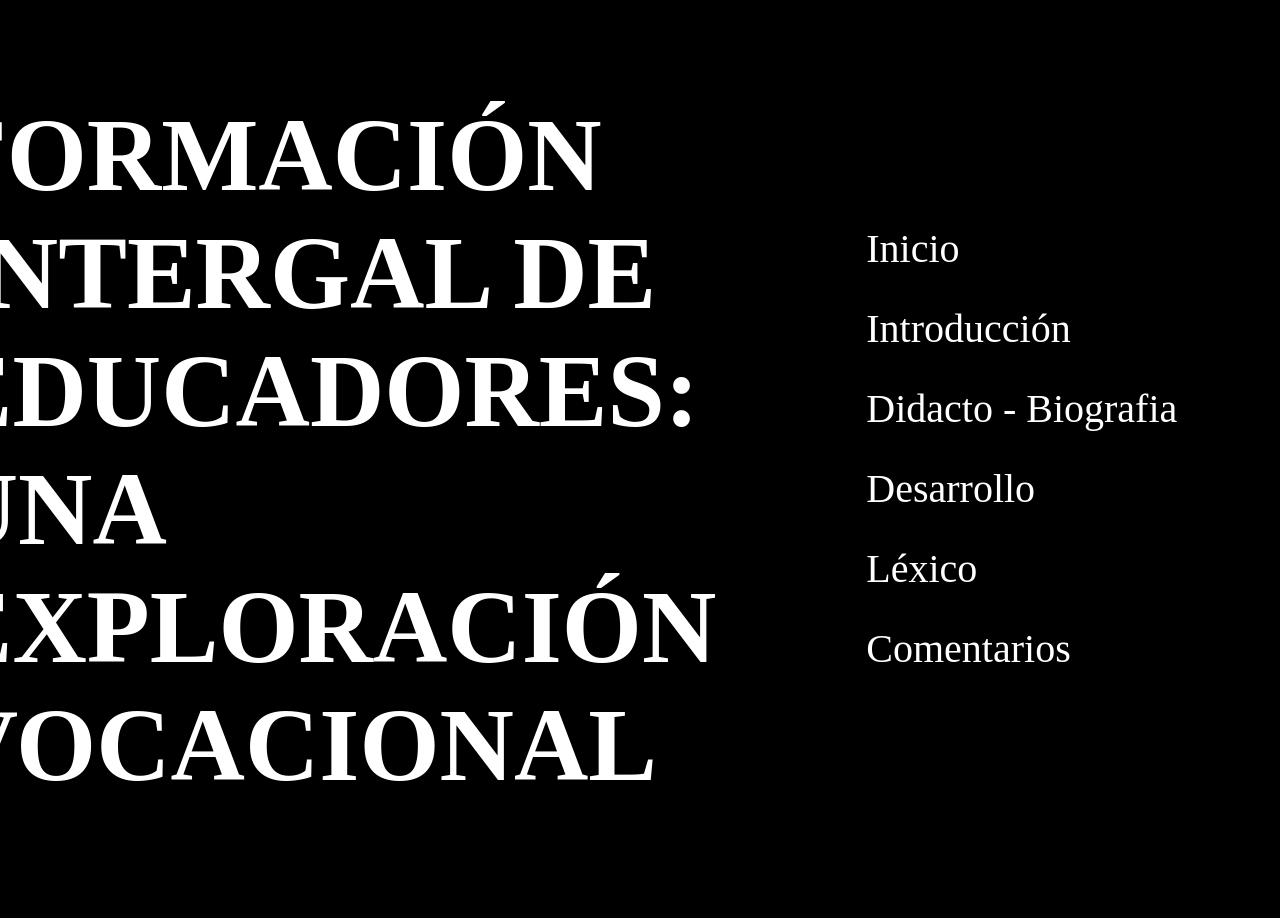
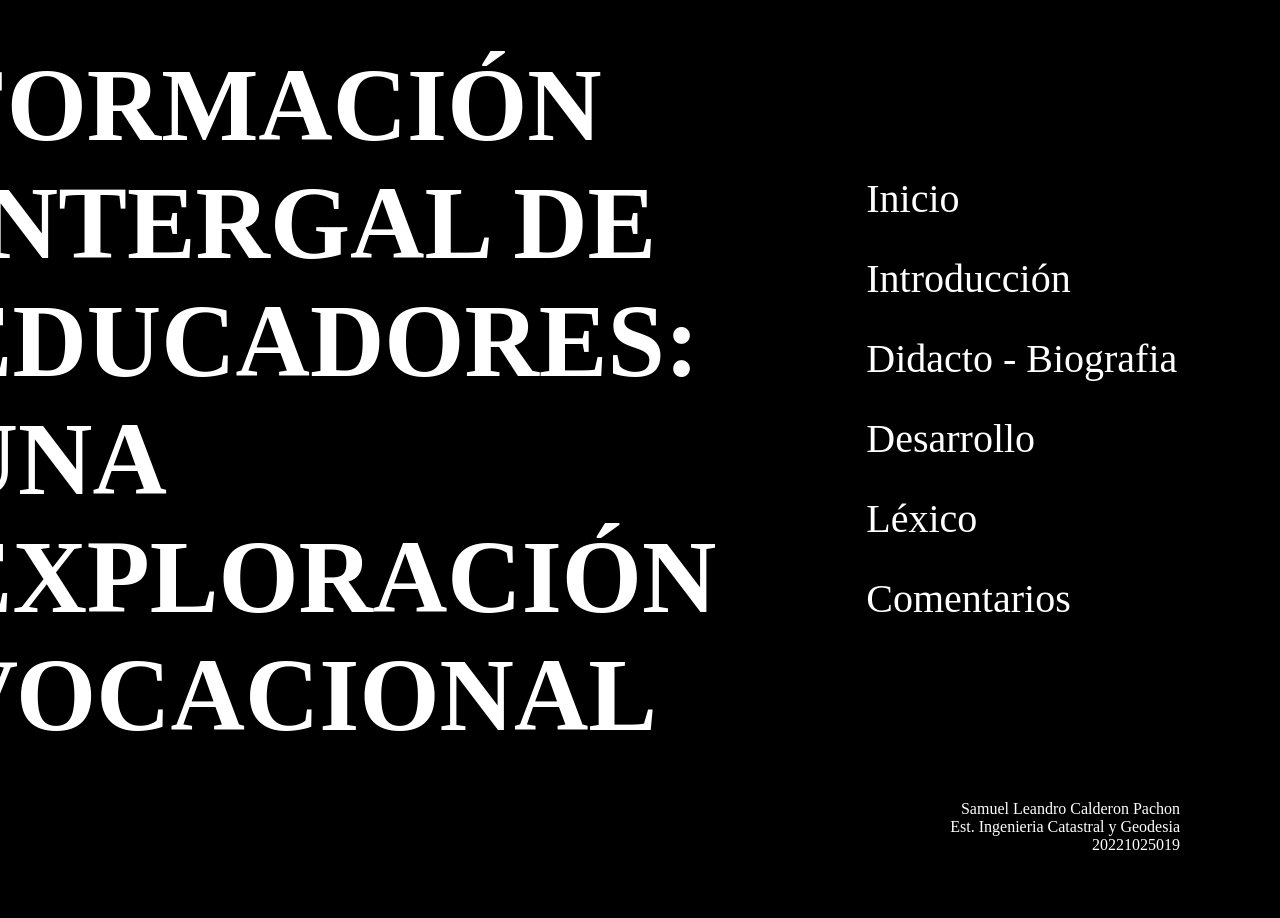
Before and after one commit to xdSAMUbx/Portafolio-Web, a plain HTML site: page templates/index.html in a window 1280 px wide. After the commit the page ends 884 px from the top, so only its background shows below. Drawn offline with nearby package versions, Linux system fonts and the light colour scheme.

Commit message:
iniciofinal

```diff
--- a/static/css/style.css
+++ b/static/css/style.css
@@ -14,7 +14,7 @@ body{
 
 .container{
     margin: 100px;
-    height: 700px;
+    height: 600px;
     color: #ffff;
     display: flex;
     align-items: center;
@@ -51,3 +51,11 @@ body{
 .item-list:hover::after{
     width: 400px;
 }
+
+.id{
+    color: #ffff;
+    width: 300px;
+    text-align: end;
+    margin: 30px 100px;
+    margin-left: auto;
+}
--- a/templates/index.html
+++ b/templates/index.html
@@ -30,9 +30,11 @@
                 <a href="../templates/comentarios.html">Comentarios</a>
             </div>
         </div>
-</div>
-    <div class="container-2">
-        <p class="frase">Aqui debe ir una frase motivacional</p>
+    </div>
+    <div class="id">
+        <p>Samuel Leandro Calderon Pachon</p>
+        <p>Est. Ingenieria Catastral y Geodesia</p>
+        <p>20221025019</p>
     </div>
 </body>
 </html>
```
